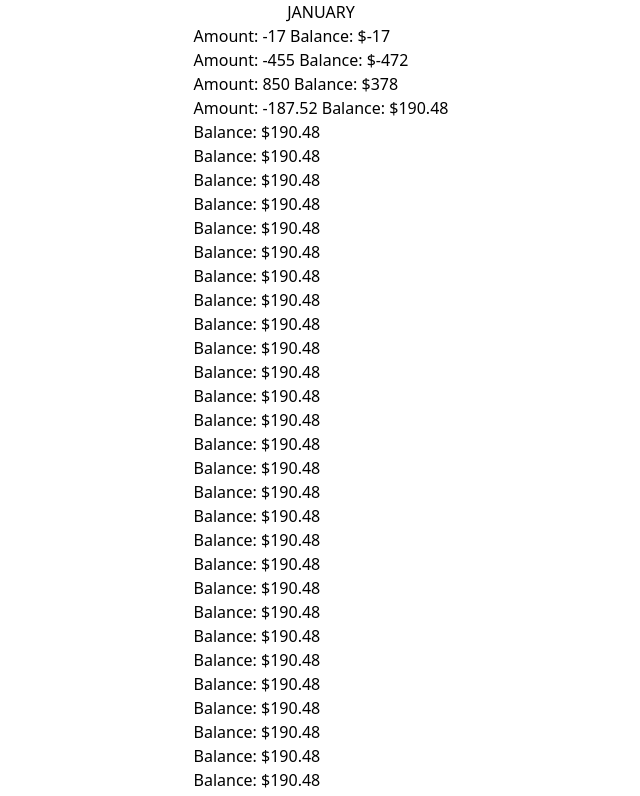
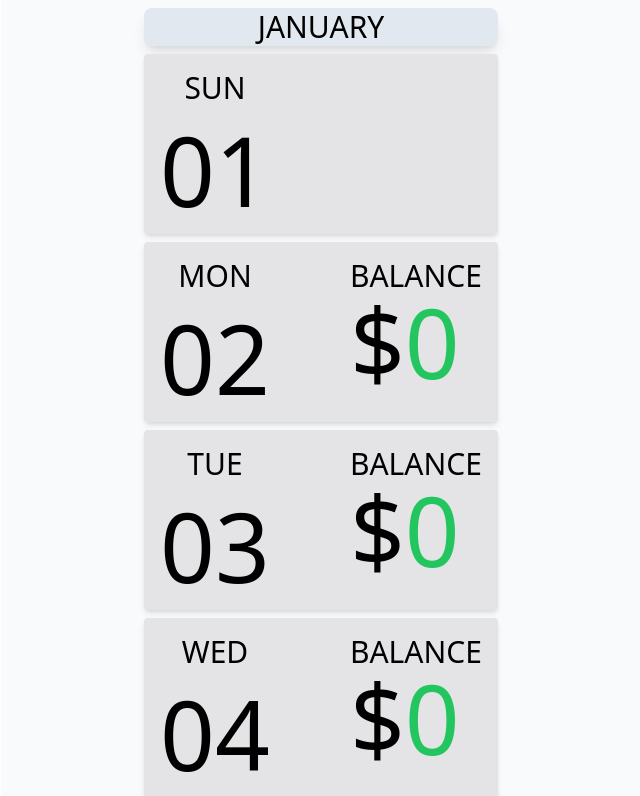
Before and after one commit to Shawn2776/financescroll2, a Next.js app: page / in a window 1280 px wide. Shown: the top 796 px of the page, without its empty margins (319-959 px from the left). Built offline with nearby package versions, Linux system fonts and the light colour scheme.

Commit message:
transaction tweaks

```diff
--- a/components/Calendar.js
+++ b/components/Calendar.js
@@ -16,34 +16,74 @@ const Calendar = () => {
   }, []);
   return (
     <>
-      <div className="flex flex-col justify-center items-center ml-[25%] mr-[25%]">
+      <div className="flex flex-col justify-center items-center ml-[25%] mr-[25%] bg-slate-50">
         <div id="month" className="">
           {calendar.map((month) => (
             <>
-              <span
-                className="flex flex-col justify-center items-center"
+              <div
+                className="flex flex-col justify-center items-center shadow-lg text-3xl border border-slate-200 rounded-lg mb-2 mt-2 bg-slate-200 min-w-full"
                 key={month.id}
               >
                 {month.month.toUpperCase()}
-              </span>
+              </div>
+
               {/* <span>{(balance.current = balance.current + 1)}</span> */}
               {month.days.map((day) => (
-                <>
-                  <span className="flex flex-col" key={day.id}>
+                <div
+                  className="shadow-md p-4 rounded flex bg-zinc-200 mb-2"
+                  key={day.id}
+                >
+                  <div className="flex flex-col min-w-[40px] text-3xl items-center">
+                    <span>{day.day.toUpperCase().slice(0, 3)}</span>
+                    <span className="mt-4 text-8xl">
+                      {day.id
+                        .toString()
+                        .substr(day.id.toString().indexOf(".") - 1, 3)}
+                    </span>
+                  </div>
+                  <div className="flex flex-col ml-20 text-3xl items-center">
                     {day.transactions?.map((transaction) => (
+                      <div
+                        className="flex flex-col items-center"
+                        key={transaction.id}
+                      >
+                        {transaction.amount == undefined ? (
+                          <div>
+                            <span className="uppercase">Balance</span>
+                            <br />
+                            <span className="text-8xl mt-8">
+                              $
+                              {newBalance.current >= 0 ? (
+                                <span className="text-green-500 mb-8">
+                                  {newBalance.current}
+                                </span>
+                              ) : (
+                                <span className="text-red-500">
+                                  {newBalance.current}
+                                </span>
+                              )}
+                            </span>
+                          </div>
+                        ) : (
+                          <div></div>
+                        )}
+                      </div>
+                    ))}
+
+                    {/* {day.transactions?.map((transaction) => (
                       <>
                         <span key={transaction.id}>
                           {transaction.amount == undefined
-                            ? `Balance: $${newBalance.current}`
-                            : `Amount: ${
-                                transaction.amount
-                              }  Balance: $${(newBalance.current +=
-                                transaction.amount)}`}
+                            ? <span className="ml-2">Balance: ${newBalance.current}`
+                            : `Balance: $${(newBalance.current +=
+                                transaction.amount)}
+                                Amount: $${transaction.amount}
+                                `}
                         </span>
                       </>
-                    ))}
-                  </span>
-                </>
+                    ))} */}
+                  </div>
+                </div>
               ))}
             </>
           ))}
--- a/data/calendar.js
+++ b/data/calendar.js
@@ -101,7 +101,14 @@ export const calendar = [
       {
         id: 115,
         day: "Sunday",
-        transactions: [{}],
+        transactions: [
+          {
+            id: 3,
+            merchantName: "NIC Paycheck",
+            amount: 850,
+            description: "Bi-weekly Paycheck",
+          },
+        ],
       },
       {
         id: 116,
```
